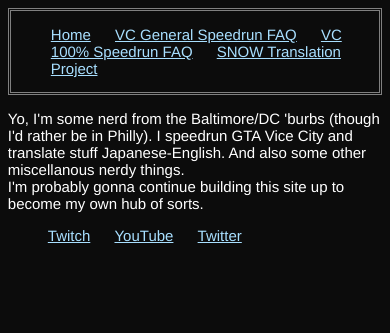
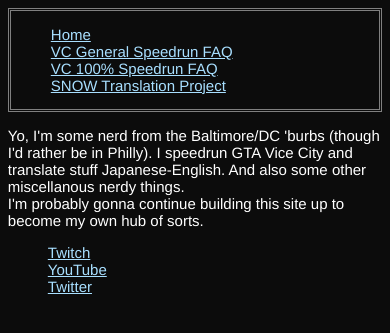
Before and after one commit to MhmdFVC/MhmdFVC.github.io, a PHP site: page /index.html in a window 390 px wide. Shown: the top 333 px of the page. Run offline with PHP 8.4, Linux system fonts and the light colour scheme.

Commit message:
shortened padding between navbar elements, collapses when squished smaller than max width

```diff
--- a/style.css
+++ b/style.css
@@ -21,5 +21,10 @@ nav {
 }
 .navitem {
   display: inline;
-  padding-right: 20px;
+  padding-right: 12px;
 }
+@media only screen and (max-width: 700px) {
+  .navitem {
+    display: block;
+  }
+}
```
